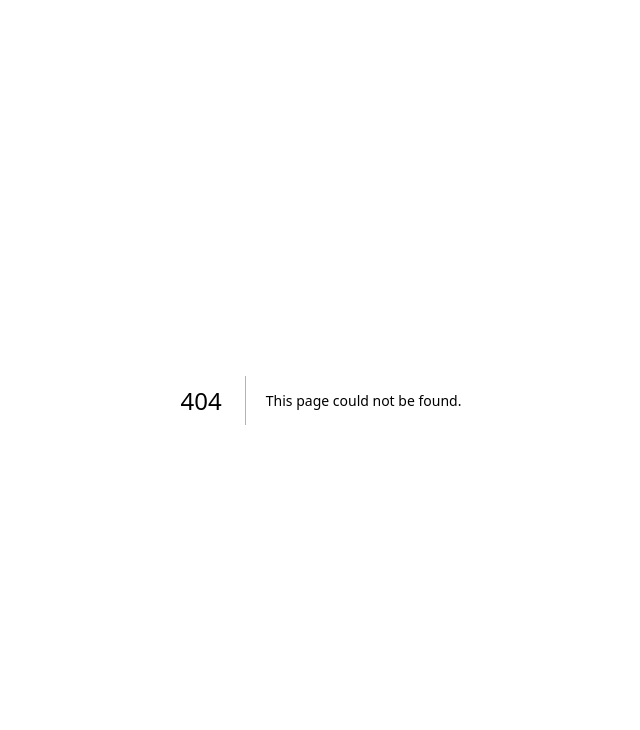
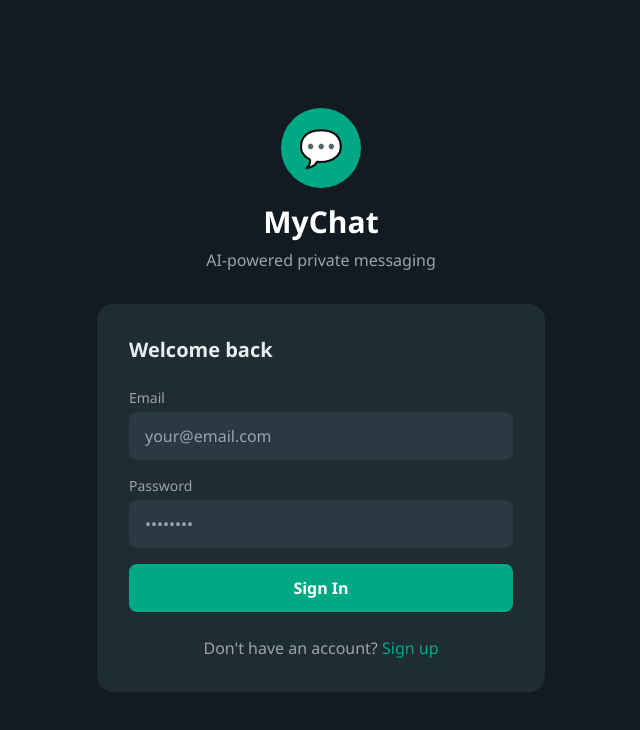
Before and after one commit to erodion4776/Whatappero, a Next.js app: page /auth in a window 1280 px wide. Before the commit this address had no page. Shown: the top 730 px of the page, without its empty margins (319-959 px from the left). Built offline with nearby package versions, Linux system fonts and the light colour scheme; no server answers.

Commit message:
Implement authentication page with login/signup

```diff
--- /dev/null
+++ b/app/auth/page.tsx
@@ -0,0 +1,157 @@
+'use client';
+import { useState } from 'react';
+import { useRouter } from 'next/navigation';
+import { supabase } from '@/lib/supabase';
+
+export default function AuthPage() {
+  const [isLogin, setIsLogin] = useState(true);
+  const [email, setEmail] = useState('');
+  const [password, setPassword] = useState('');
+  const [username, setUsername] = useState('');
+  const [fullName, setFullName] = useState('');
+  const [loading, setLoading] = useState(false);
+  const [error, setError] = useState('');
+  const router = useRouter();
+
+  const handleAuth = async (e: React.FormEvent) => {
+    e.preventDefault();
+    setLoading(true);
+    setError('');
+
+    try {
+      if (isLogin) {
+        const { error } = await supabase.auth.signInWithPassword({
+          email,
+          password,
+        });
+        if (error) throw error;
+        router.push('/chat');
+      } else {
+        // Sign up
+        const { data, error } = await supabase.auth.signUp({
+          email,
+          password,
+        });
+        if (error) throw error;
+
+        // Create profile
+        if (data.user) {
+          const { error: profileError } = await supabase
+            .from('profiles')
+            .insert({
+              id: data.user.id,
+              username: username.toLowerCase(),
+              full_name: fullName,
+              avatar_url: null,
+            });
+          if (profileError) throw profileError;
+        }
+
+        alert('Check your email to confirm your account!');
+      }
+    } catch (err: any) {
+      setError(err.message);
+    } finally {
+      setLoading(false);
+    }
+  };
+
+  return (
+    <div className="min-h-screen bg-dark-100 flex items-center justify-center p-4">
+      <div className="w-full max-w-md">
+        {/* Header */}
+        <div className="text-center mb-8">
+          <div className="w-20 h-20 bg-primary rounded-full mx-auto mb-4 flex items-center justify-center text-4xl">
+            💬
+          </div>
+          <h1 className="text-3xl font-bold text-white">MyChat</h1>
+          <p className="text-gray-400 mt-2">AI-powered private messaging</p>
+        </div>
+
+        {/* Form */}
+        <div className="bg-dark-200 rounded-2xl p-8">
+          <h2 className="text-xl font-semibold mb-6">
+            {isLogin ? 'Welcome back' : 'Create account'}
+          </h2>
+
+          {error && (
+            <div className="bg-red-900/30 border border-red-500 text-red-400 rounded-lg p-3 mb-4 text-sm">
+              {error}
+            </div>
+          )}
+
+          <form onSubmit={handleAuth} className="space-y-4">
+            {!isLogin && (
+              <>
+                <div>
+                  <label className="block text-sm text-gray-400 mb-1">Full Name</label>
+                  <input
+                    type="text"
+                    value={fullName}
+                    onChange={e => setFullName(e.target.value)}
+                    required={!isLogin}
+                    className="w-full bg-dark-300 rounded-lg px-4 py-3 outline-none focus:ring-2 focus:ring-primary text-white"
+                    placeholder="Your full name"
+                  />
+                </div>
+                <div>
+                  <label className="block text-sm text-gray-400 mb-1">Username</label>
+                  <input
+                    type="text"
+                    value={username}
+                    onChange={e => setUsername(e.target.value)}
+                    required={!isLogin}
+                    className="w-full bg-dark-300 rounded-lg px-4 py-3 outline-none focus:ring-2 focus:ring-primary text-white"
+                    placeholder="@username"
+                  />
+                </div>
+              </>
+            )}
+
+            <div>
+              <label className="block text-sm text-gray-400 mb-1">Email</label>
+              <input
+                type="email"
+                value={email}
+                onChange={e => setEmail(e.target.value)}
+                required
+                className="w-full bg-dark-300 rounded-lg px-4 py-3 outline-none focus:ring-2 focus:ring-primary text-white"
+                placeholder="your@email.com"
+              />
+            </div>
+
+            <div>
+              <label className="block text-sm text-gray-400 mb-1">Password</label>
+              <input
+                type="password"
+                value={password}
+                onChange={e => setPassword(e.target.value)}
+                required
+                className="w-full bg-dark-300 rounded-lg px-4 py-3 outline-none focus:ring-2 focus:ring-primary text-white"
+                placeholder="••••••••"
+              />
+            </div>
+
+            <button
+              type="submit"
+              disabled={loading}
+              className="w-full bg-primary hover:bg-green-600 text-white font-semibold py-3 rounded-lg transition-colors disabled:opacity-50"
+            >
+              {loading ? 'Loading...' : isLogin ? 'Sign In' : 'Create Account'}
+            </button>
+          </form>
+
+          <p className="text-center mt-6 text-gray-400">
+            {isLogin ? "Don't have an account?" : 'Already have an account?'}{' '}
+            <button
+              onClick={() => setIsLogin(!isLogin)}
+              className="text-primary hover:underline"
+            >
+              {isLogin ? 'Sign up' : 'Sign in'}
+            </button>
+          </p>
+        </div>
+      </div>
+    </div>
+  );
+}
```
